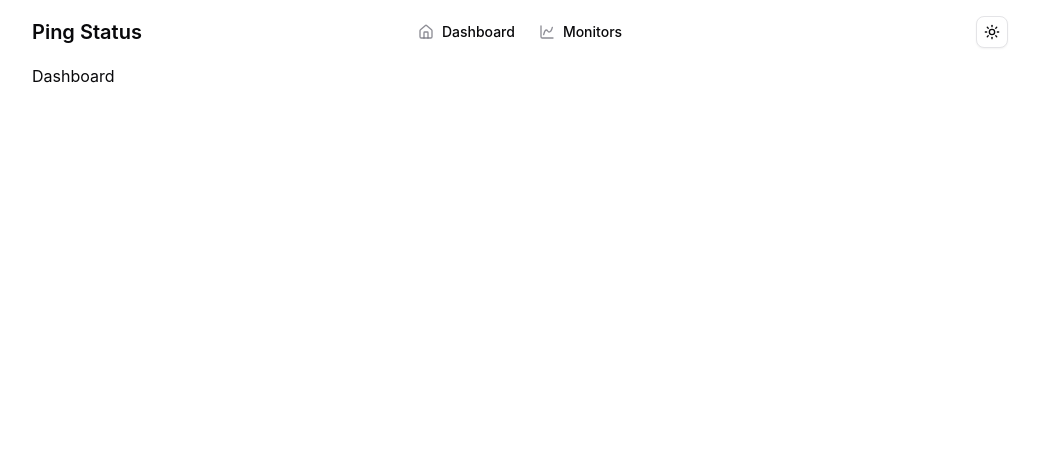
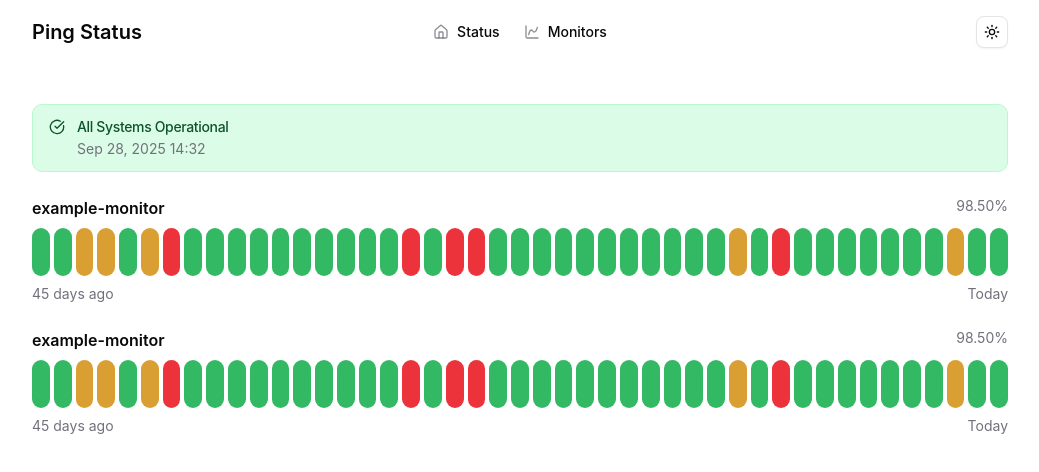
Before and after one commit to aldotestino/ping-status, a React (Vite) app in the folder apps/web/: page / in a window 1280 px wide. Shown: the top 472 px of the page, without its empty margins (120-1159 px from the left). Built offline with nearby package versions, Linux system fonts and the light colour scheme.

Commit message:
start work on UI

```diff
--- a/apps/web/package.json
+++ b/apps/web/package.json
@@ -16,6 +16,7 @@
     "@radix-ui/react-popover": "^1.1.15",
     "@radix-ui/react-slot": "^1.2.3",
     "@radix-ui/react-switch": "^1.2.6",
+    "@radix-ui/react-tooltip": "^1.2.8",
     "@tailwindcss/vite": "^4.0.6",
     "@tanstack/react-devtools": "^0.2.2",
     "@tanstack/react-query": "^5.66.5",
@@ -25,6 +26,7 @@
     "@tanstack/router-plugin": "^1.132.0",
     "class-variance-authority": "^0.7.1",
     "clsx": "^2.1.1",
+    "date-fns": "^4.1.0",
     "lucide-react": "^0.476.0",
     "react": "^19.0.0",
     "react-dom": "^19.0.0",
--- /dev/null
+++ b/apps/web/src/components/monitor-status.tsx
@@ -0,0 +1,108 @@
+import { eachDayOfInterval, format, subDays } from "date-fns";
+import {
+  Tooltip,
+  TooltipContent,
+  TooltipTrigger,
+} from "@/components/ui/tooltip";
+import { cn } from "@/lib/utils";
+
+const end = new Date();
+const start = subDays(end, 44);
+const days = eachDayOfInterval({ start, end });
+
+const pingIntervalMinutes = 10;
+const requestsInADay = (24 * 60) / pingIntervalMinutes;
+
+const values = days.map((day) => {
+  let success = requestsInADay;
+
+  if (Math.random() > 0.8) {
+    success -= Math.floor(Math.random() * 20);
+  }
+
+  const failures = requestsInADay - success;
+
+  return {
+    date: day,
+    total: requestsInADay,
+    success,
+    failures,
+  };
+});
+
+const totalRequests = values.reduce((acc, v) => acc + v.total, 0);
+const totalSuccess = values.reduce((acc, v) => acc + v.success, 0);
+
+const successRate = (totalSuccess / totalRequests) * 100;
+
+function MonitorStatus() {
+  return (
+    <div className="space-y-2">
+      <div className="flex justify-between">
+        <span className="font-semibold">example-monitor</span>
+        <span className="text-muted-foreground text-sm">
+          {successRate.toFixed(2)}%
+        </span>
+      </div>
+      <div className="grid h-12 grid-cols-[repeat(45,1fr)] gap-1">
+        {values.map((v) => (
+          // biome-ignore lint/suspicious/noArrayIndexKey: no ids yet
+          <Tooltip key={v.date.toISOString()}>
+            <TooltipTrigger asChild>
+              <div
+                className={cn("h-full rounded-full", {
+                  "bg-green-600/80": v.success === v.total,
+                  "bg-yellow-600/80": v.failures >= 1,
+                  "bg-red-600/80": v.failures > 10,
+                })}
+              />
+            </TooltipTrigger>
+            <TooltipContent
+              arrow={false}
+              className="bg-background text-foreground shadow"
+              sideOffset={4}
+            >
+              <div className="grid grid-cols-[auto_1fr] gap-2">
+                <div
+                  className={cn("h-full w-1 rounded-full", {
+                    "bg-green-600/80": v.success === v.total,
+                    "bg-yellow-600/80": v.failures >= 1,
+                    "bg-red-600/80": v.failures > 10,
+                  })}
+                />
+                <div className="space-y-0.5">
+                  <div className="flex items-center justify-between gap-4">
+                    <span className="font-medium text-sm">Operational</span>
+                    <span className="text-muted-foreground">
+                      {format(v.date, "MMM d")}
+                    </span>
+                  </div>
+                  <div className="flex items-center justify-between">
+                    <span>
+                      <span className="font-mono text-green-600/80 text-sm">
+                        {v.total}
+                      </span>{" "}
+                      requests
+                    </span>
+                    <span>
+                      <span className="font-mono text-red-600/80 text-sm">
+                        {v.failures}
+                      </span>{" "}
+                      failed
+                    </span>
+                  </div>
+                </div>
+              </div>
+            </TooltipContent>
+          </Tooltip>
+        ))}
+      </div>
+      <div className="flex justify-between text-muted-foreground text-sm">
+        <span>45 days ago</span>
+        <span>Today</span>
+      </div>
+    </div>
+  );
+}
+
+export default MonitorStatus;
--- a/apps/web/src/components/nav.tsx
+++ b/apps/web/src/components/nav.tsx
@@ -16,7 +16,7 @@ import {
 } from "@/components/ui/popover";
 
 const navigationLinks = [
-  { to: "/", label: "Dashboard", icon: HouseIcon },
+  { to: "/", label: "Status", icon: HouseIcon },
   { to: "/monitors", label: "Monitors", icon: ChartSpline },
 ];
 
--- a/apps/web/src/components/ui/alert.tsx
+++ b/apps/web/src/components/ui/alert.tsx
@@ -9,6 +9,9 @@ const alertVariants = cva(
     variants: {
       variant: {
         default: "bg-card text-card-foreground",
+        green: "bg-green-100 border-green-200 text-green-900",
+        red: "bg-red-100 border-red-200 text-red-900",
+        yellow: "bg-yellow-100 border-yellow-200 text-yellow-900",
         destructive:
           "text-destructive bg-card [&>svg]:text-current *:data-[slot=alert-description]:text-destructive/90",
       },
--- /dev/null
+++ b/apps/web/src/components/ui/tooltip.tsx
@@ -0,0 +1,62 @@
+import * as React from "react"
+import * as TooltipPrimitive from "@radix-ui/react-tooltip"
+
+import { cn } from "@/lib/utils"
+
+function TooltipProvider({
+  delayDuration = 0,
+  ...props
+}: React.ComponentProps<typeof TooltipPrimitive.Provider>) {
+  return (
+    <TooltipPrimitive.Provider
+      data-slot="tooltip-provider"
+      delayDuration={delayDuration}
+      {...props}
+    />
+  )
+}
+
+function Tooltip({
+  ...props
+}: React.ComponentProps<typeof TooltipPrimitive.Root>) {
+  return (
+    <TooltipProvider>
+      <TooltipPrimitive.Root data-slot="tooltip" {...props} />
+    </TooltipProvider>
+  )
+}
+
+function TooltipTrigger({
+  ...props
+}: React.ComponentProps<typeof TooltipPrimitive.Trigger>) {
+  return <TooltipPrimitive.Trigger data-slot="tooltip-trigger" {...props} />
+}
+
+function TooltipContent({
+  className,
+  sideOffset = 0,
+  children,
+  arrow = true,
+  ...props
+}: React.ComponentProps<typeof TooltipPrimitive.Content> & { arrow?: boolean }) {
+  return (
+    <TooltipPrimitive.Portal>
+      <TooltipPrimitive.Content
+        data-slot="tooltip-content"
+        sideOffset={sideOffset}
+        className={cn(
+          "bg-foreground text-background animate-in fade-in-0 zoom-in-95 data-[state=closed]:animate-out data-[state=closed]:fade-out-0 data-[state=closed]:zoom-out-95 data-[side=bottom]:slide-in-from-top-2 data-[side=left]:slide-in-from-right-2 data-[side=right]:slide-in-from-left-2 data-[side=top]:slide-in-from-bottom-2 z-50 w-fit origin-(--radix-tooltip-content-transform-origin) rounded-md px-3 py-1.5 text-xs text-balance",
+          className
+        )}
+        {...props}
+      >
+        {children}
+        {arrow && (
+          <TooltipPrimitive.Arrow className="bg-foreground fill-foreground z-50 size-2.5 translate-y-[calc(-50%_-_2px)] rotate-45 rounded-[2px]" />
+        )}
+      </TooltipPrimitive.Content>
+    </TooltipPrimitive.Portal>
+  )
+}
+
+export { Tooltip, TooltipTrigger, TooltipContent, TooltipProvider }
--- a/apps/web/src/routes/__root.tsx
+++ b/apps/web/src/routes/__root.tsx
@@ -13,7 +13,7 @@ export const Route = createRootRouteWithContext<MyRouterContext>()({
   component: () => (
     <>
       <Nav />
-      <div className="mx-auto max-w-screen-lg px-4 md:px-6">
+      <div className="mx-auto max-w-screen-lg px-4 py-10 md:px-6">
         <Outlet />
       </div>
       <TanstackDevtools
--- a/apps/web/src/routes/index.tsx
+++ b/apps/web/src/routes/index.tsx
@@ -1,9 +1,25 @@
 import { createFileRoute } from "@tanstack/react-router";
+import { format } from "date-fns";
+import { CheckCircle } from "lucide-react";
+import MonitorStatus from "@/components/monitor-status";
+import { Alert, AlertDescription, AlertTitle } from "@/components/ui/alert";
 
 export const Route = createFileRoute("/")({
   component: App,
 });
 
 function App() {
-  return <main>Dashboard</main>;
+  return (
+    <main className="space-y-6">
+      <Alert variant="green">
+        <CheckCircle />
+        <AlertTitle>All Systems Operational</AlertTitle>
+        <AlertDescription className="text-zinc-500">
+          {format(new Date(), "MMM d, yyyy HH:mm")}
+        </AlertDescription>
+      </Alert>
+      <MonitorStatus />
+      <MonitorStatus />
+    </main>
+  );
 }
```
Also changed, not shown: 1 other file (tests, documents, lock files or other folders).
